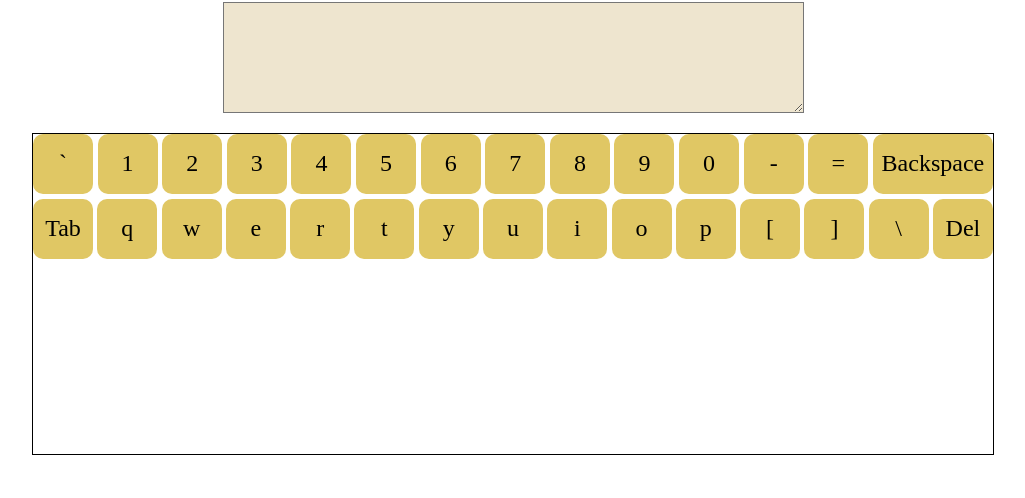
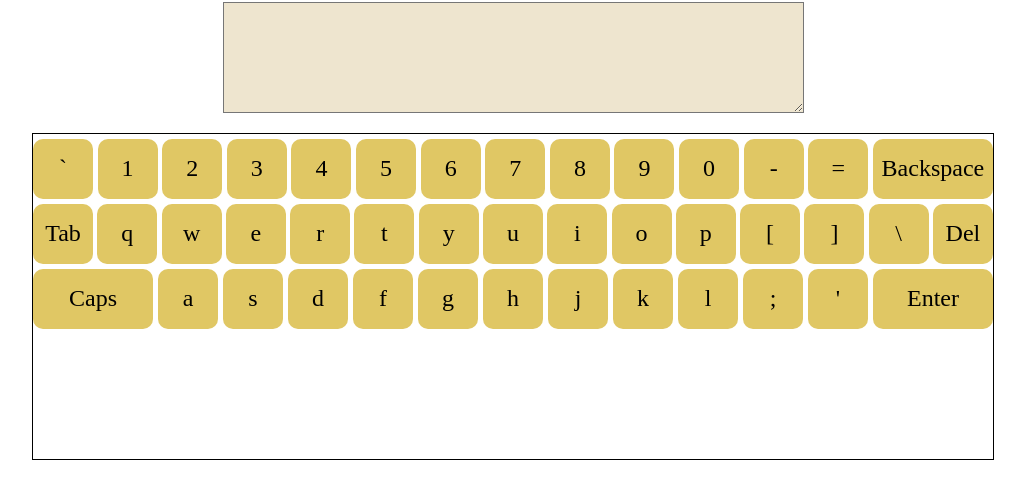
Before and after one commit to EugeneDubrova777/virtual-keyboard, a website: page index.html in a window 1280 px wide. Shown: the part 78-576 px from the top of the page, without its empty margins (127-1152 px from the left). Drawn offline with Linux system fonts and the light colour scheme.

Commit message:
feat: add 3rd row

```diff
--- a/script.js
+++ b/script.js
@@ -145,3 +145,51 @@ backSlash.textContent = '\\';
 keyDelete.textContent = 'Del';
 
 row2.append(keyTab, keyQ, keyW, keyE, keyR, keyT, keyY, keyU, keyI, keyO, keyP, leftSquareQuote, rightSquareQuote, backSlash, keyDelete);
+
+// row3
+
+const keyCaps = document.createElement('div');
+const keyA = document.createElement('div');
+const keyS = document.createElement('div');
+const keyD = document.createElement('div');
+const keyF = document.createElement('div');
+const keyG = document.createElement('div');
+const keyH = document.createElement('div');
+const keyJ = document.createElement('div');
+const keyK = document.createElement('div');
+const keyL = document.createElement('div');
+const semicolon = document.createElement('div');
+const mark = document.createElement('div');
+const enter = document.createElement('div');
+
+keyCaps.classList.add('key');
+keyCaps.classList.add('keyCaps');
+keyA.classList.add('key');
+keyS.classList.add('key');
+keyD.classList.add('key');
+keyF.classList.add('key');
+keyG.classList.add('key');
+keyH.classList.add('key');
+keyJ.classList.add('key');
+keyK.classList.add('key');
+keyL.classList.add('key');
+semicolon.classList.add('key');
+mark.classList.add('key');
+enter.classList.add('key');
+enter.classList.add('enter');
+
+keyCaps.textContent = 'Caps';
+keyA.textContent = 'a';
+keyS.textContent = 's';
+keyD.textContent = 'd';
+keyF.textContent = 'f';
+keyG.textContent = 'g';
+keyH.textContent = 'h';
+keyJ.textContent = 'j';
+keyK.textContent = 'k';
+keyL.textContent = 'l';
+semicolon.textContent = ';';
+mark.textContent = `'`;
+enter.textContent = 'Enter';
+
+row3.append(keyCaps, keyA, keyS, keyD, keyF, keyG, keyH, keyJ, keyK, keyL, semicolon, mark, enter);
--- a/style.css
+++ b/style.css
@@ -24,20 +24,19 @@
 
 .keysWrapper {
   width: 960px;
-  height: 320px;
+  height: 325px;
   border: 1px solid #000;
   margin: 20px auto;
 }
 
-.row1 {
+.row1,
+.row2,
+.row3,
+.row4,
+.row5 {
+  margin-top: 5px;
   display: flex;
   justify-content: space-between;
-}
-
-.row2 {
-  display: flex;
-  justify-content: space-between;
-  margin-top: 5px;
 }
 
 .key {
@@ -54,3 +53,11 @@
 .backspace {
   width: 120px;
 }
+
+.keyCaps {
+  width: 120px;
+}
+
+.enter {
+  width: 120px;
+}
```
